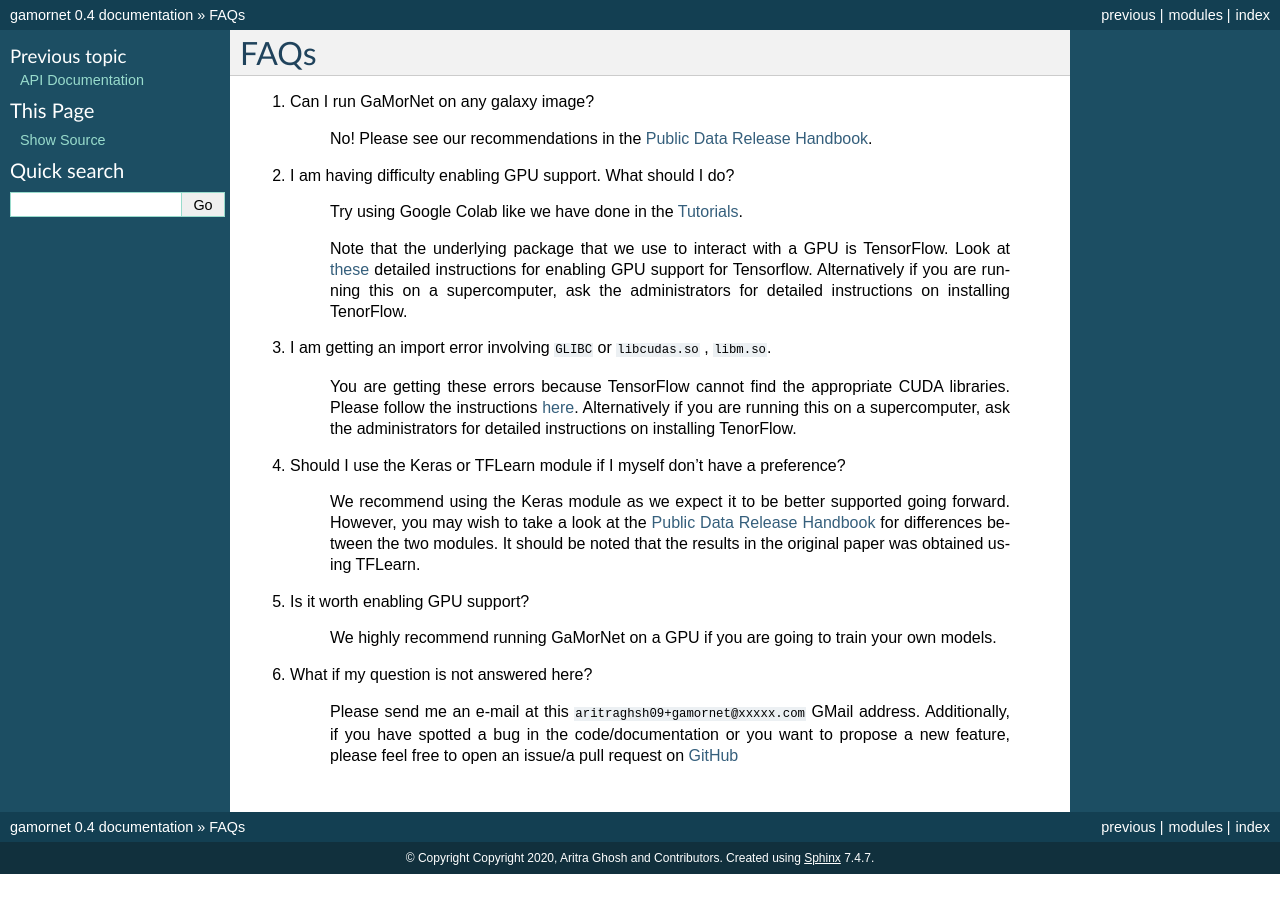
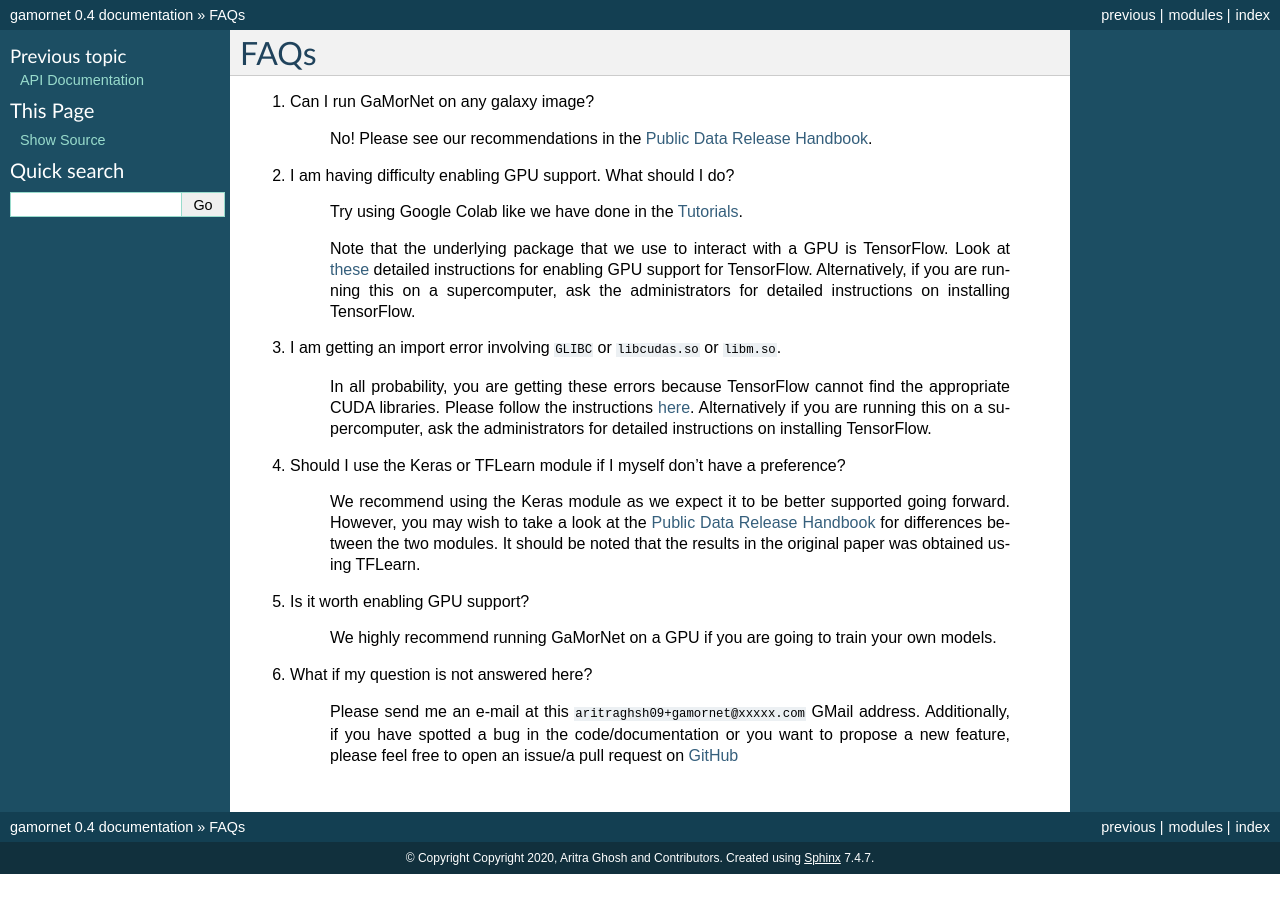
Before and after one commit to aritraghsh09/GaMorNet, a Sphinx documentation site: the page built from docs/source/faq.rst, in a window 1280 px wide. Built offline with Sphinx 7.4.7, drawn with Linux system fonts in a browser that asks for light colours.

```diff
--- a/docs/source/api_docs.rst
+++ b/docs/source/api_docs.rst
@@ -4,8 +4,8 @@ API Documentation
 =================
 
 Both the Keras and TFLearn modules have similarly named functions with very similar parameters. Use the ``_predict_`` functions to perform
-predictions using our trained models or a model you trained from scratch. Use the ``_train`` functions to train a model from scratch. Use the
-``_tl_`` function to perform transfer learning on a previously trained model -- this can be our pre-trained models or a model that you trained.
+predictions using our trained models or a model you trained from scratch. Use the ``_train_`` functions to train a model from scratch. Use the
+``_tl_`` functions to perform transfer learning on a previously trained model -- this can be our pre-trained models or a model that you trained.
 
 Please have a look at the :ref:`tutorials` for examples of how to use these functions effectively.
 
--- a/docs/source/faq.rst
+++ b/docs/source/faq.rst
@@ -12,12 +12,12 @@ FAQs
 
     Try using Google Colab like we have done in the :ref:`tutorials`.
 
-    Note that the underlying package that we use to interact with a GPU is TensorFlow. Look at `these <https://www.tensorflow.org/install/gpu>`_ detailed instructions for enabling GPU support for Tensorflow. Alternatively if you are running this on a supercomputer, ask the administrators for detailed instructions on installing TenorFlow.
+    Note that the underlying package that we use to interact with a GPU is TensorFlow. Look at `these <https://www.tensorflow.org/install/gpu>`_ detailed instructions for enabling GPU support for TensorFlow. Alternatively, if you are running this on a supercomputer, ask the administrators for detailed instructions on installing TensorFlow.
 
 
-#. I am getting an import error involving ``GLIBC`` or ``libcudas.so`` , ``libm.so``.
+#. I am getting an import error involving ``GLIBC`` or ``libcudas.so``  or ``libm.so``.
 
-    You are getting these errors because TensorFlow cannot find the appropriate CUDA libraries. Please follow the instructions `here <https://www.tensorflow.org/install/gpu>`_. Alternatively if you are running this on a supercomputer, ask the administrators for detailed instructions on installing TenorFlow.
+    In all probability, you are getting these errors because TensorFlow cannot find the appropriate CUDA libraries. Please follow the instructions `here <https://www.tensorflow.org/install/gpu>`_. Alternatively if you are running this on a supercomputer, ask the administrators for detailed instructions on installing TensorFlow.
 
 
 #. Should I use the Keras or TFLearn module if I myself don't have a preference?
```
Also changed, not shown: 2 other files.
